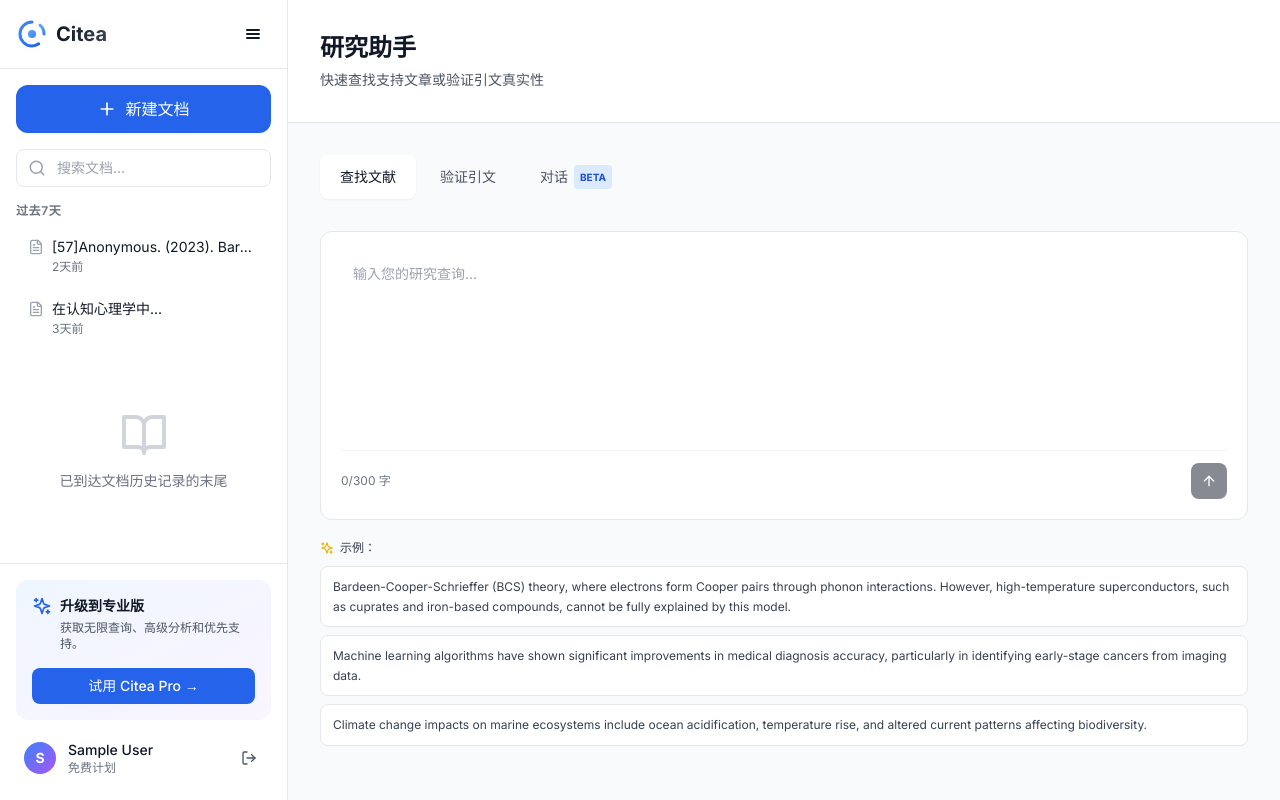
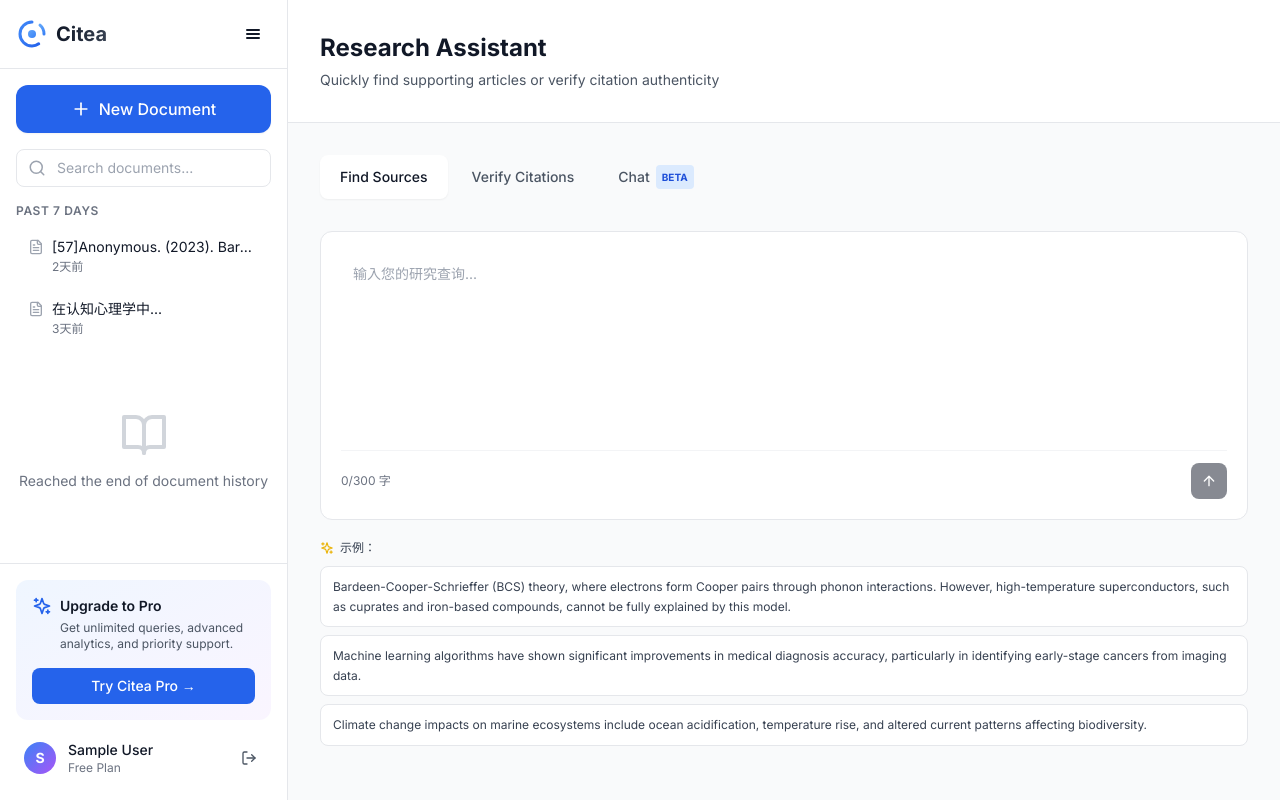
Before and after one commit to Mercury-nju/Citea, a Next.js app: page /dashboard in a window 1280 px wide. Built offline with nearby package versions, Linux system fonts and the light colour scheme; sample sign-in values are in the browser's storage.

Commit message:
feat: implement i18n for dashboard page

```diff
--- a/app/dashboard/page.tsx
+++ b/app/dashboard/page.tsx
@@ -54,8 +54,8 @@ export default function DashboardPage() {
   const handleNewDocument = () => {
     const newDoc = {
       id: documents.length + 1,
-      title: '新文档',
-      date: '刚刚',
+      title: t.dashboard.newDocument,
+      date: t.dashboard.searchDocs,
       type: 'search'
     }
     setDocuments([newDoc, ...documents])
@@ -106,7 +106,7 @@ export default function DashboardPage() {
             className="w-full bg-blue-600 text-white px-4 py-3 rounded-xl hover:bg-blue-700 transition-all font-medium flex items-center justify-center gap-2 shadow-sm hover:shadow-md"
           >
             <Plus size={20} />
-            新建文档
+            {t.dashboard.newDocument}
           </button>
         </div>
 
@@ -116,7 +116,7 @@ export default function DashboardPage() {
             <Search className="absolute left-3 top-1/2 -translate-y-1/2 text-gray-400" size={18} />
             <input
               type="text"
-              placeholder="搜索文档..."
+              placeholder={t.dashboard.searchDocs}
               className="w-full pl-10 pr-4 py-2 border border-gray-200 rounded-lg focus:ring-2 focus:ring-blue-500 focus:border-transparent transition text-sm"
             />
           </div>
@@ -126,7 +126,7 @@ export default function DashboardPage() {
         <div className="flex-1 overflow-y-auto px-4">
           <div className="mb-2">
             <h3 className="text-xs font-semibold text-gray-500 uppercase tracking-wider mb-2">
-              过去7天
+              {t.dashboard.past7Days}
             </h3>
             <div className="space-y-1">
               {documents.map((doc) => (
@@ -152,7 +152,7 @@ export default function DashboardPage() {
           <div className="mt-8 text-center py-8">
             <BookOpen className="mx-auto text-gray-300 mb-3" size={48} />
             <p className="text-sm text-gray-500">
-              已到达文档历史记录的末尾
+              {t.dashboard.endOfHistory}
             </p>
           </div>
         </div>
@@ -163,14 +163,14 @@ export default function DashboardPage() {
             <div className="flex items-start gap-2 mb-2">
               <Sparkles className="text-blue-600 flex-shrink-0" size={20} />
               <div>
-                <h4 className="font-semibold text-gray-900 text-sm">升级到专业版</h4>
+                <h4 className="font-semibold text-gray-900 text-sm">{t.dashboard.upgradeToPro}</h4>
                 <p className="text-xs text-gray-600 mt-1">
-                  获取无限查询、高级分析和优先支持。
+                  {t.dashboard.upgradeDesc}
                 </p>
               </div>
             </div>
             <button className="w-full bg-blue-600 text-white px-4 py-2 rounded-lg hover:bg-blue-700 transition text-sm font-medium mt-2">
-              试用 Citea Pro →
+              {t.dashboard.tryPro}
             </button>
           </div>
 
@@ -181,12 +181,12 @@ export default function DashboardPage() {
             </div>
             <div className="flex-1 min-w-0">
               <p className="text-sm font-medium text-gray-900 truncate">{user.name}</p>
-              <p className="text-xs text-gray-500">免费计划</p>
+              <p className="text-xs text-gray-500">{t.dashboard.freePlan}</p>
             </div>
             <button
               onClick={handleLogout}
               className="p-1.5 hover:bg-gray-200 rounded-lg transition"
-              title="登出"
+              title={t.dashboard.logout}
             >
               <LogOut size={16} className="text-gray-600" />
             </button>
@@ -200,10 +200,10 @@ export default function DashboardPage() {
         <header className="bg-white border-b border-gray-200 px-8 py-8">
           <div className="max-w-5xl mx-auto">
             <h1 className="text-2xl font-bold text-gray-900 mb-1.5">
-              研究助手
+              {t.dashboard.researchAssistant}
             </h1>
             <p className="text-sm text-gray-600">
-              快速查找支持文章或验证引文真实性
+              {t.dashboard.researchSubtitle}
             </p>
           </div>
         </header>
@@ -221,7 +221,7 @@ export default function DashboardPage() {
                     : 'text-gray-600 hover:text-gray-900 hover:bg-white/50'
                 }`}
               >
-                查找文献
+                {t.dashboard.findSources}
               </button>
               <button
                 onClick={() => setActiveTab('checker')}
@@ -231,7 +231,7 @@ export default function DashboardPage() {
                     : 'text-gray-600 hover:text-gray-900 hover:bg-white/50'
                 }`}
               >
-                验证引文
+                {t.dashboard.verifyCitations}
               </button>
               <button
                 onClick={() => setActiveTab('assistant')}
@@ -241,9 +241,9 @@ export default function DashboardPage() {
                     : 'text-gray-600 hover:text-gray-900 hover:bg-white/50'
                 }`}
               >
-                对话
+                {t.dashboard.chat}
                 <span className="bg-blue-100 text-blue-700 text-[10px] px-1.5 py-0.5 rounded font-bold">
-                  BETA
+                  {t.dashboard.beta}
                 </span>
               </button>
             </div>
@@ -260,13 +260,13 @@ export default function DashboardPage() {
                   <textarea
                     value={query}
                     onChange={(e) => setQuery(e.target.value)}
-                    placeholder="粘贴包含引文的文本进行验证..."
+                    placeholder={t.dashboard.pasteText}
                     className="w-full h-64 p-4 border-0 focus:ring-0 resize-none text-gray-900 placeholder-gray-400"
                     maxLength={300}
                   />
                   <div className="flex items-center justify-between pt-4 border-t border-gray-100">
                     <span className="text-sm text-gray-500">
-                      {query.length}/300 字
+                      {query.length}/300 {t.dashboard.characterCount}
                     </span>
                     <button
                       onClick={() => setLoading(true)}
@@ -289,7 +289,7 @@ export default function DashboardPage() {
                   <div className="h-64 flex items-center justify-center text-gray-400">
                     <div className="text-center">
                       <MessageSquare className="mx-auto mb-3" size={48} />
-                      <p className="text-sm">开始对话...</p>
+                      <p className="text-sm">{t.dashboard.startConversation}</p>
                     </div>
                   </div>
                   <div className="flex gap-2 pt-4 border-t border-gray-100">
@@ -297,7 +297,7 @@ export default function DashboardPage() {
                       type="text"
                       value={query}
                       onChange={(e) => setQuery(e.target.value)}
-                      placeholder="输入您的问题..."
+                      placeholder={t.dashboard.enterQuestion}
                       className="flex-1 px-4 py-3 border border-gray-200 rounded-xl focus:ring-2 focus:ring-blue-500 focus:border-transparent"
                       maxLength={300}
                     />
@@ -319,7 +319,7 @@ export default function DashboardPage() {
             <div className="mt-6">
               <div className="flex items-center gap-2 mb-3">
                 <Sparkles className="text-yellow-500" size={18} />
-                <span className="text-sm font-medium text-gray-700">示例：</span>
+                <span className="text-sm font-medium text-gray-700">{t.dashboard.examples}</span>
               </div>
 
               {activeTab === 'checker' && (
```
